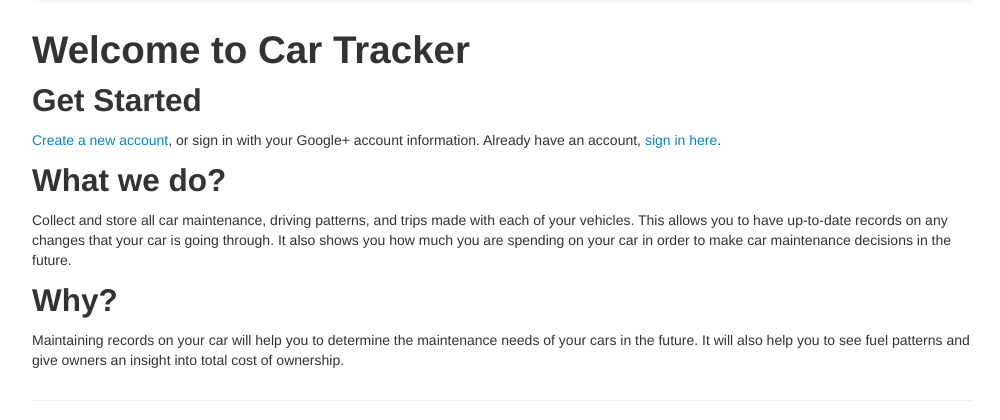
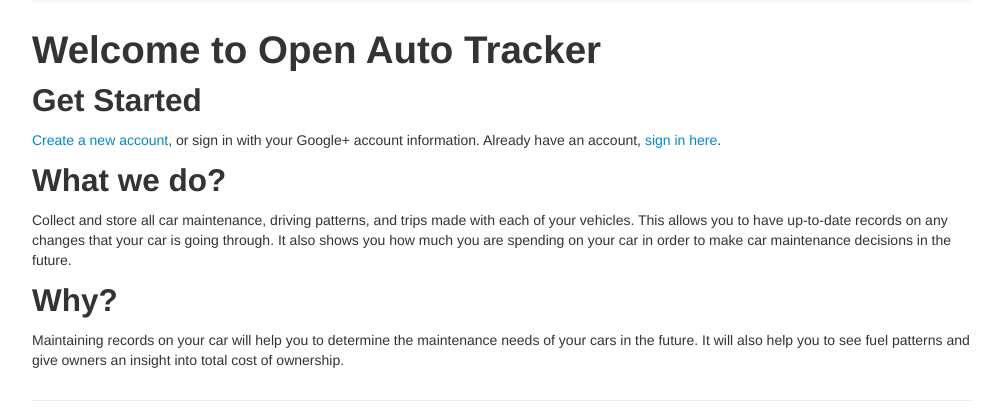
Before and after one commit to MeerkatLabs/openautotracker, a Django app: page / in a window 1280 px wide. Shown: the part 42-462 px from the top of the page, without its empty margins (138-1138 px from the left). Run offline with Django 3.2, Linux system fonts and the light colour scheme; some libraries are stand-ins or nearby versions.

Commit message:
Fixing the name on the landing page.
Changing it from car tracker to Open Auto Tracker.

```diff
--- a/automaintenanceweb/templates/landing.html
+++ b/automaintenanceweb/templates/landing.html
@@ -2,7 +2,7 @@
 
 {% block body %}
 
-    <h1>Welcome to Car Tracker</h1>
+    <h1>Welcome to Open Auto Tracker</h1>
 
     <h2>Get Started</h2>
     <p>
```
